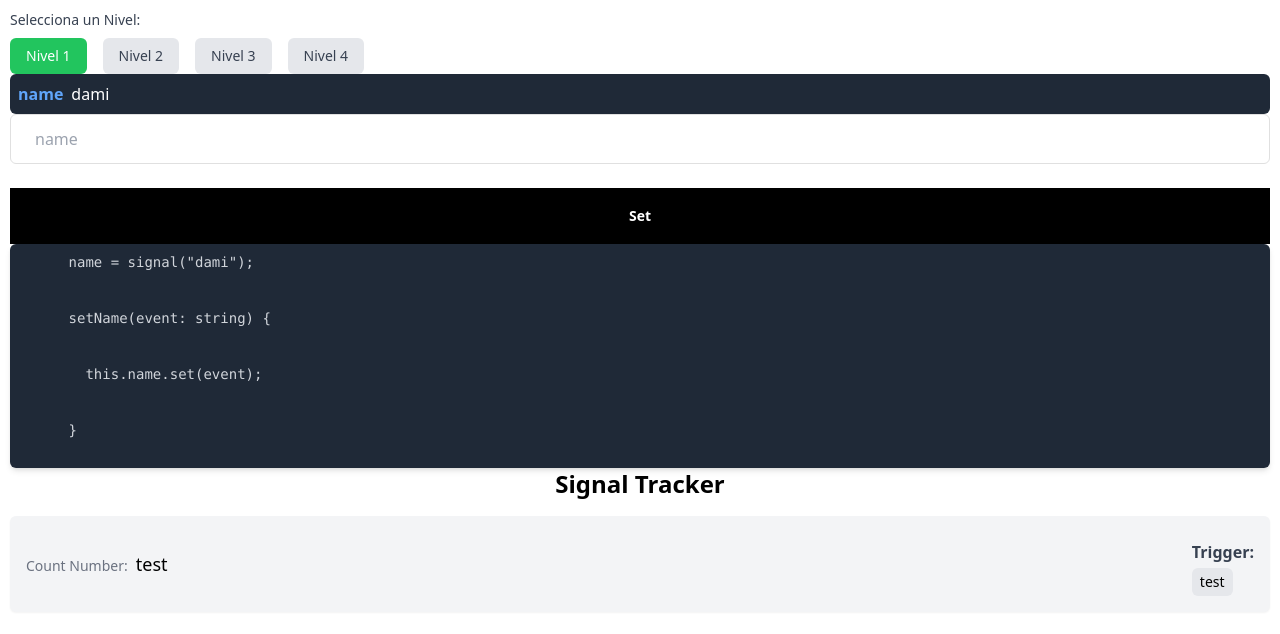
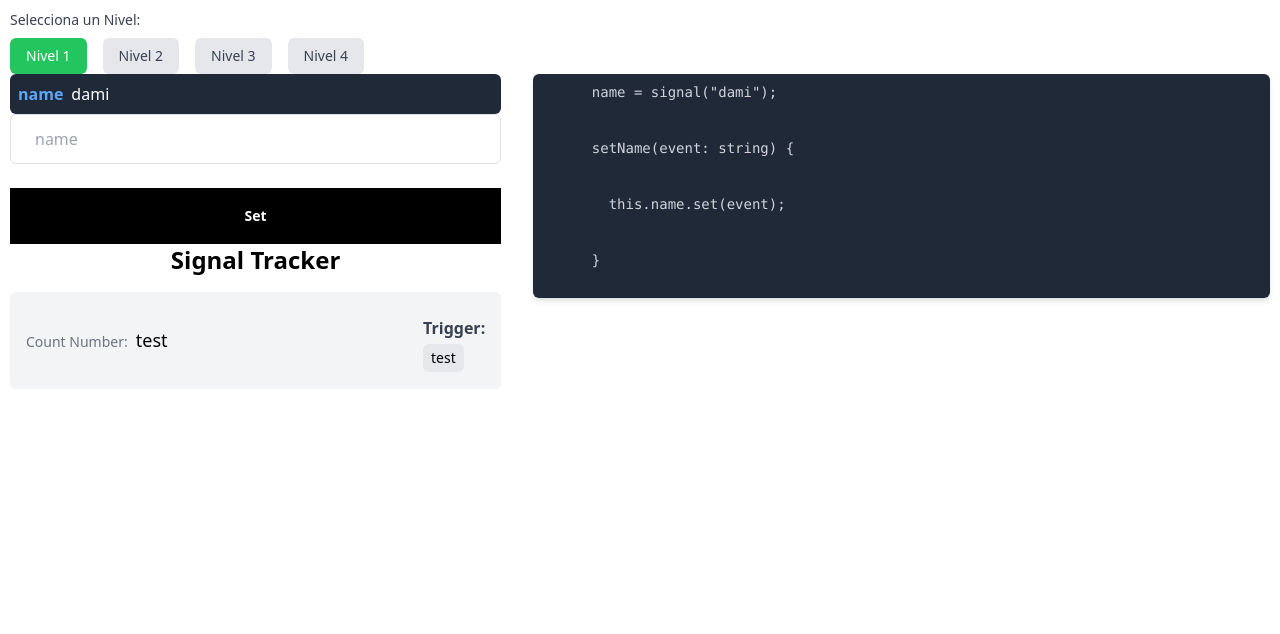
Before and after one commit to damiansire/angular-examples, an Angular app: page / in a window 1280 px wide. Shown: the top 634 px of the page. Built offline with nearby package versions, Linux system fonts and the light colour scheme.

Commit message:
improve visual styles

```diff
--- a/src/app/signals/signal-equality-functions/signal-equality-functions.component.html
+++ b/src/app/signals/signal-equality-functions/signal-equality-functions.component.html
@@ -1,7 +1,8 @@
 <section>
   <app-selection-option (selectedLevelChange)="selectedLevelChange($event)" />
 </section>
-<section role="set-info" class="flex flex-col justify-between">
+<section class="flex gap-8">
+  <section role="set-info" class="flex flex-col justify-between w-2/5">
     @if(currentLevel() === "Nivel 1"){
     <section class="flex flex-col">
       <app-variable-box variableName="name" [variableValue]="name()" />
@@ -10,7 +11,6 @@
         (onChangeEvent)="saveInHiddenVariableInputData($event, 'name')"
       />
       <app-button text="Set" (onClick)="setData('name')" />
-    <app-code [lines]="linesName" />
     </section>
     } @if(currentLevel() === "Nivel 2"){
     <section class="flex flex-col">
@@ -20,7 +20,6 @@
         (onChangeEvent)="saveInHiddenVariableInputData($event, 'age')"
       />
       <app-button text="Set" (onClick)="setData('age')" />
-    <app-code [lines]="linesAge" />
     </section>
     } @if(currentLevel() === "Nivel 3"){
     <section>
@@ -38,7 +37,9 @@
         <div class="flex">
           <app-input
             placeholder="name"
-          (onChangeEvent)="saveInHiddenVariableInputData($event, 'person.name')"
+            (onChangeEvent)="
+              saveInHiddenVariableInputData($event, 'person.name')
+            "
           />
           <app-input
             placeholder="surname"
@@ -48,7 +49,6 @@
           />
         </div>
         <app-button text="Set" (onClick)="setData('person')" />
-      <app-code [lines]="linesPerson" />
       </div>
     </section>
     } @if(currentLevel() === "Nivel 4"){
@@ -67,7 +67,9 @@
         <div class="flex">
           <app-input
             placeholder="name"
-          (onChangeEvent)="saveInHiddenVariableInputData($event, 'person.name')"
+            (onChangeEvent)="
+              saveInHiddenVariableInputData($event, 'person.name')
+            "
           />
           <app-input
             placeholder="surname"
@@ -77,7 +79,6 @@
           />
         </div>
         <app-button text="Set" (onClick)="setData('person')" />
-      <app-code [lines]="linesPersonCustomCompare" />
       </div>
     </section>
     }
@@ -89,3 +90,15 @@
       ></app-event-history>
     </section>
   </section>
+  <section class="w-3/5">
+    @if(currentLevel() === "Nivel 1"){
+    <app-code [lines]="linesName" />
+    } @if(currentLevel() === "Nivel 2"){
+    <app-code [lines]="linesAge" />
+    } @if(currentLevel() === "Nivel 3"){
+    <app-code [lines]="linesPerson" />
+    } @if(currentLevel() === "Nivel 4"){
+    <app-code [lines]="linesPersonCustomCompare" />
+    }
+  </section>
+</section>
```
Lines whose indentation alone changed are shown as unchanged.
